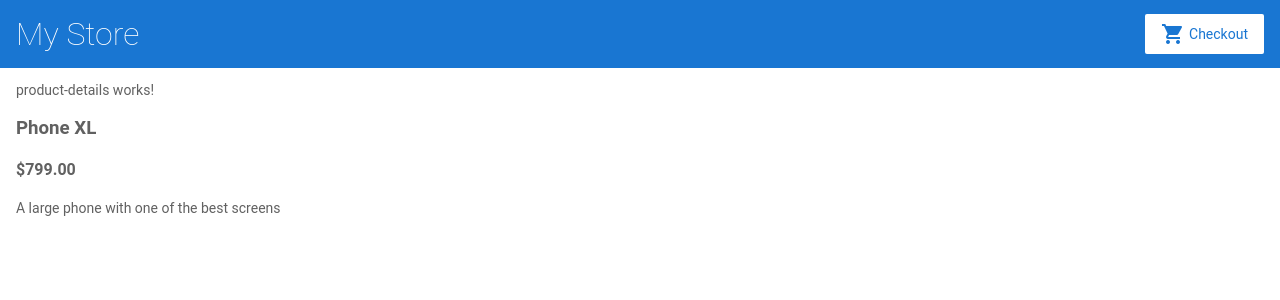
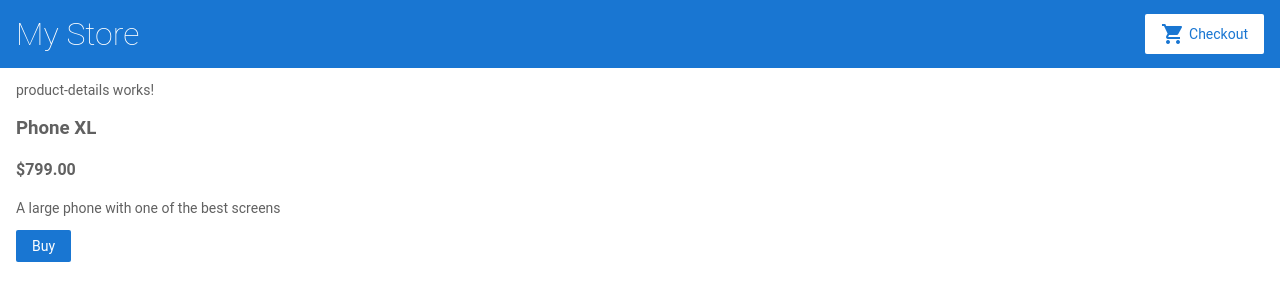
Before and after one commit to angie1-23/angular-mjttf6, an Angular app: page /products/0 in a window 1280 px wide. Shown: the top 300 px of the page. Built offline with nearby package versions, Linux system fonts and the light colour scheme.

Commit message:
4 files modified, 4 added

```diff
--- a/src/app/app.module.ts
+++ b/src/app/app.module.ts
@@ -8,6 +8,7 @@ import { TopBarComponent } from './top-bar/top-bar.component';
 import { ProductListComponent } from './product-list/product-list.component';
 import { ProductsAlertsComponent } from './products-alerts/products-alerts.component';
 import { ProductDetailsComponent } from './product-details/product-details.component';
+import { CartComponent } from './cart/cart.component';
 
 @NgModule({
   imports: [
@@ -23,7 +24,8 @@ import { ProductDetailsComponent } from './product-details/product-details.compo
     TopBarComponent,
     ProductListComponent,
     ProductsAlertsComponent,
-    ProductDetailsComponent
+    ProductDetailsComponent,
+    CartComponent
   ],
   bootstrap: [
     AppComponent
--- a/src/app/cart.service.ts
+++ b/src/app/cart.service.ts
@@ -1,12 +1,13 @@
 import { Injectable } from '@angular/core';
+
 
 
 @Injectable({
   providedIn: 'root'
 })
 export class CartService {
-  items = [];
-  product;
+  items:string[]= [];
+
   constructor() { }
 
   addToCart(product:any) {
--- /dev/null
+++ b/src/app/cart/cart.component.html
@@ -0,0 +1 @@
+<p>cart works!</p>
--- a/src/app/product-details/product-details.component.html
+++ b/src/app/product-details/product-details.component.html
@@ -4,4 +4,6 @@
   <h4>{{ product.price | currency }}</h4>
   <p>{{ product.description }}</p>
 
+  <button (click)="addToCart(product)">Buy</button>
+
 </div>
--- a/src/app/product-details/product-details.component.ts
+++ b/src/app/product-details/product-details.component.ts
@@ -23,8 +23,8 @@ export class ProductDetailsComponent implements OnInit{
     });
   }
 
-  addToCart(product) {
-    this.cartService.addToCart(products);
+  addToCart(product:any) {
+    this.cartService.addToCart(product);
     window.alert('Your product has been added to the cart!');
   }
 
```
Also changed, not shown: src/app/cart/cart.component.ts (added, +10 -0 lines), src/app/cart/cart.component.css (added), 1 other file (tests, documents, lock files or other folders).
